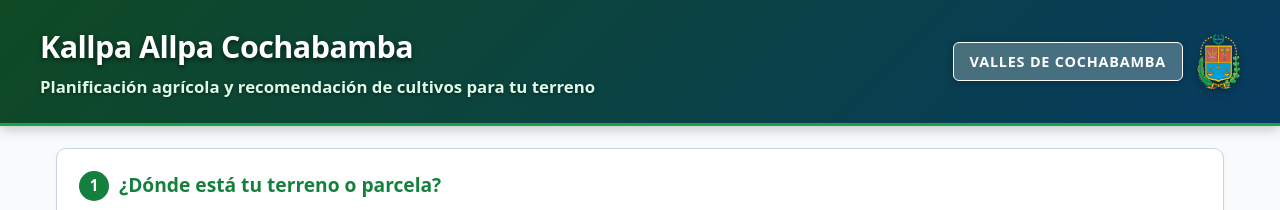
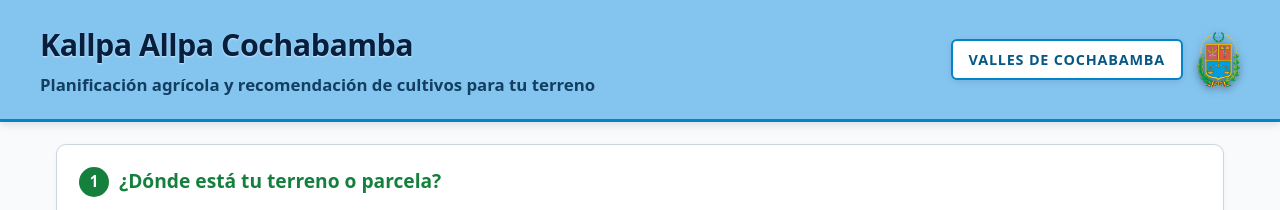
Before and after one commit to zZJJawesomeZz/Kallpa-Allpa-, a plain HTML site: page app/static/index.html in a window 1280 px wide. Shown: the top 210 px of the page. Drawn offline with nearby package versions, Linux system fonts and the light colour scheme; no server answers.

Commit message:
style: restaurar cabecera con celeste de la bandera de Cochabamba (#84C5F0) y alto contraste

```diff
--- a/app/static/index.html
+++ b/app/static/index.html
@@ -40,11 +40,11 @@
         }
 
         .cabecera-principal {
-            background: linear-gradient(135deg, #0f4a24 0%, #073b61 100%);
-            color: #ffffff;
-            padding: 24px 20px;
-            box-shadow: 0 4px 12px rgba(0, 0, 0, 0.2);
-            border-bottom: 3px solid #16a34a;
+            background-color: #84C5F0; /* Celeste oficial de la bandera de Cochabamba */
+            color: #082444;
+            padding: 22px 20px;
+            box-shadow: 0 3px 8px rgba(0, 0, 0, 0.12);
+            border-bottom: 3px solid #0284c7;
         }
 
         .cabecera-contenedor {
@@ -61,30 +61,29 @@
             font-size: 1.9rem;
             font-weight: 900;
             letter-spacing: -0.5px;
-            color: #ffffff !important;
-            text-shadow: 0 2px 5px rgba(0, 0, 0, 0.6);
+            color: #071e3d !important; /* Azul noche oscuro para máximo contraste sobre el celeste */
+            text-shadow: 0 1px 2px rgba(255, 255, 255, 0.6);
         }
 
         .subtitulo-app {
             font-size: 1.05rem;
-            color: #dcfce7 !important;
-            font-weight: 600;
+            color: #123e61 !important; /* Azul petróleo legible y nítido */
+            font-weight: 700;
             margin-top: 4px;
-            text-shadow: 0 1px 3px rgba(0, 0, 0, 0.5);
             opacity: 1;
         }
 
         .etiqueta-valle {
-            background: rgba(255, 255, 255, 0.25);
-            border: 1.5px solid #ffffff;
-            color: #ffffff !important;
+            background: #ffffff;
+            border: 2px solid #0284c7;
+            color: #075985 !important;
             padding: 8px 16px;
             border-radius: 6px;
             font-size: 0.9rem;
             font-weight: 800;
             text-transform: uppercase;
             letter-spacing: 0.8px;
-            box-shadow: 0 2px 6px rgba(0, 0, 0, 0.25);
+            box-shadow: 0 2px 6px rgba(0, 0, 0, 0.1);
         }
 
         .grupo-derecha {
```
Also changed, not shown: capturas/01_vista_completa_sistema.png.
